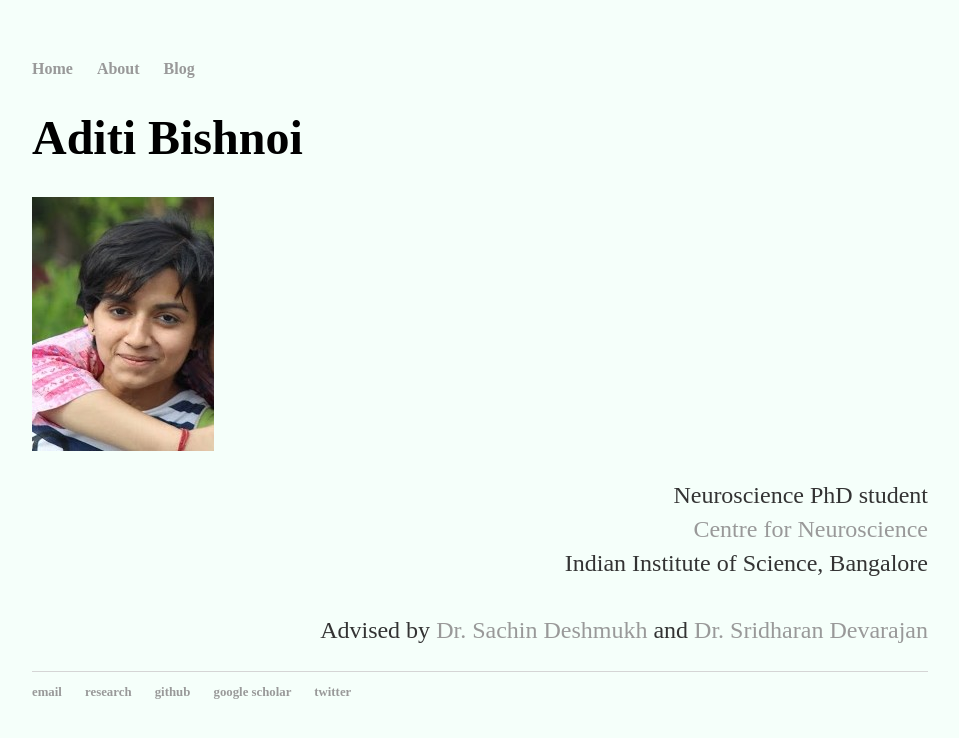
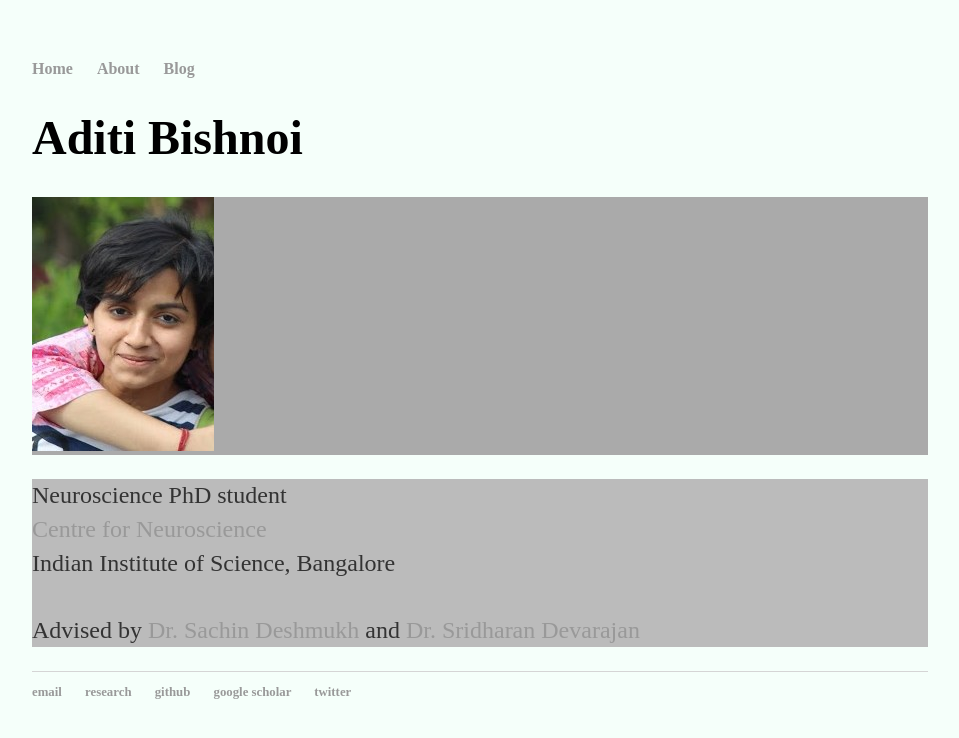
Before and after one commit to AdiBish/adibish.github.io, a Jekyll site: the page built from index.html, in a window 1280 px wide. Shown: the top 738 px of the page, without its empty margins (160-1119 px from the left). Built offline with Jekyll 4.4.1, drawn with Linux system fonts in a browser that asks for light colours.

Commit message:
Update index.html

```diff
--- a/index.html
+++ b/index.html
@@ -5,17 +5,20 @@ title: Aditi Bishnoi
 <div class="blurb">
 
 	<h1> Aditi Bishnoi </h1>
-	<div align="left">
-		<img src="https://adibish.github.io//images//Adi.jpg">
+	<div class="row">
+  		<div class="column" style="background-color:#aaa;">
+   			<img src="https://adibish.github.io//images//Adi.jpg">
 
-		<div align="right">
-		<p> Neuroscience PhD student <br/>
+  		</div>
+  		<div class="column" style="background-color:#bbb;">
+    			<p> Neuroscience PhD student <br/>
 			<a href="http://www.cns.iisc.ac.in/home/" target="_blank"> Centre for Neuroscience </a> <br/>
 			Indian Institute of Science, Bangalore <br/> <br/>
 			Advised by <a href="http://www.cns.iisc.ac.in/home/people/sachin-deshmukh/" target="_blank">Dr. Sachin Deshmukh </a> and
 			<a href="http://www.cns.iisc.ac.in/home/people/sridharan-devarajan/" target="_blank"> Dr. Sridharan Devarajan </a> <br/>
 
 			</p>
-		</div>
+  		</div>
 	</div>
+
 </div><!-- /.blurb -->
```
